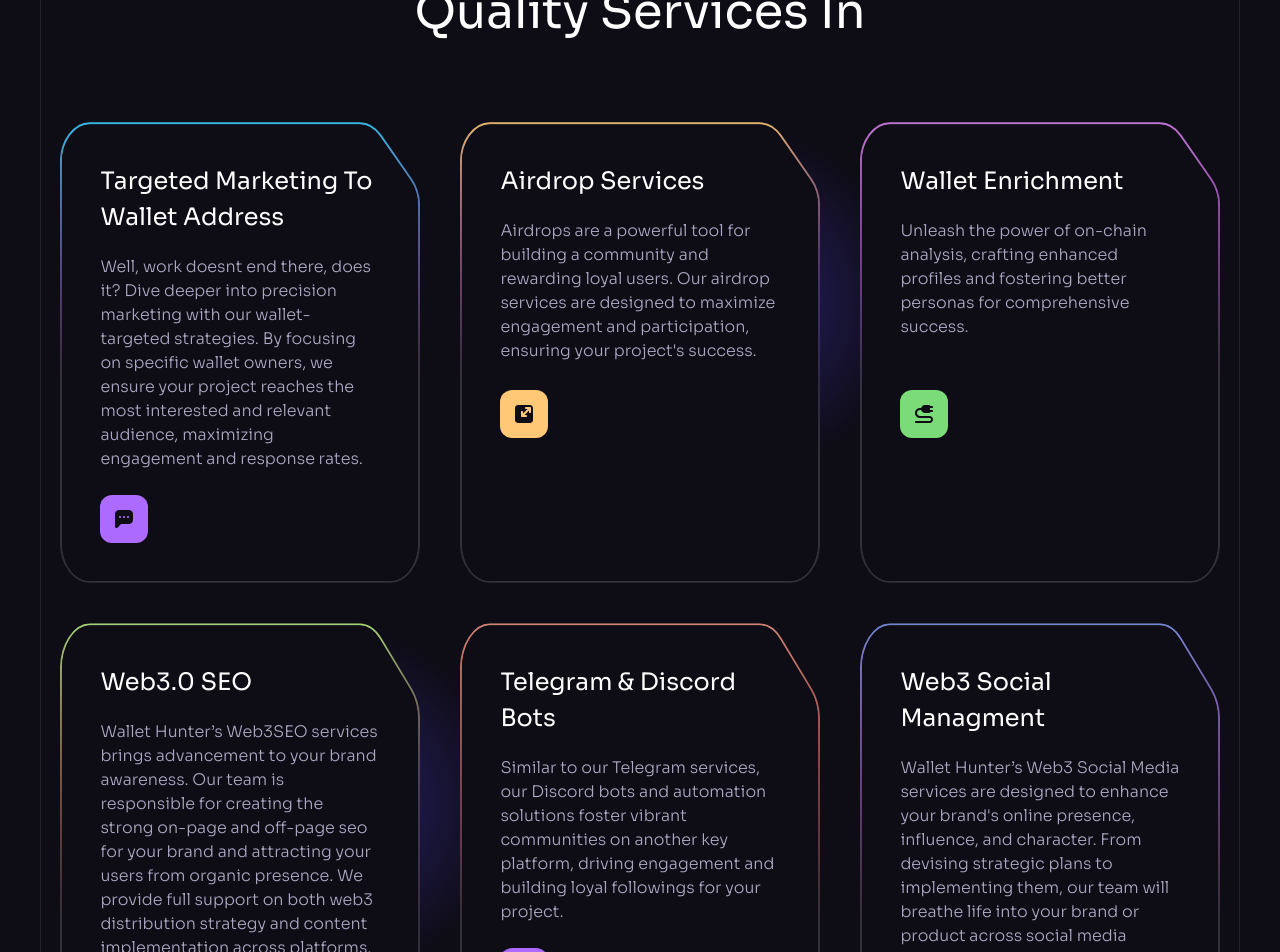
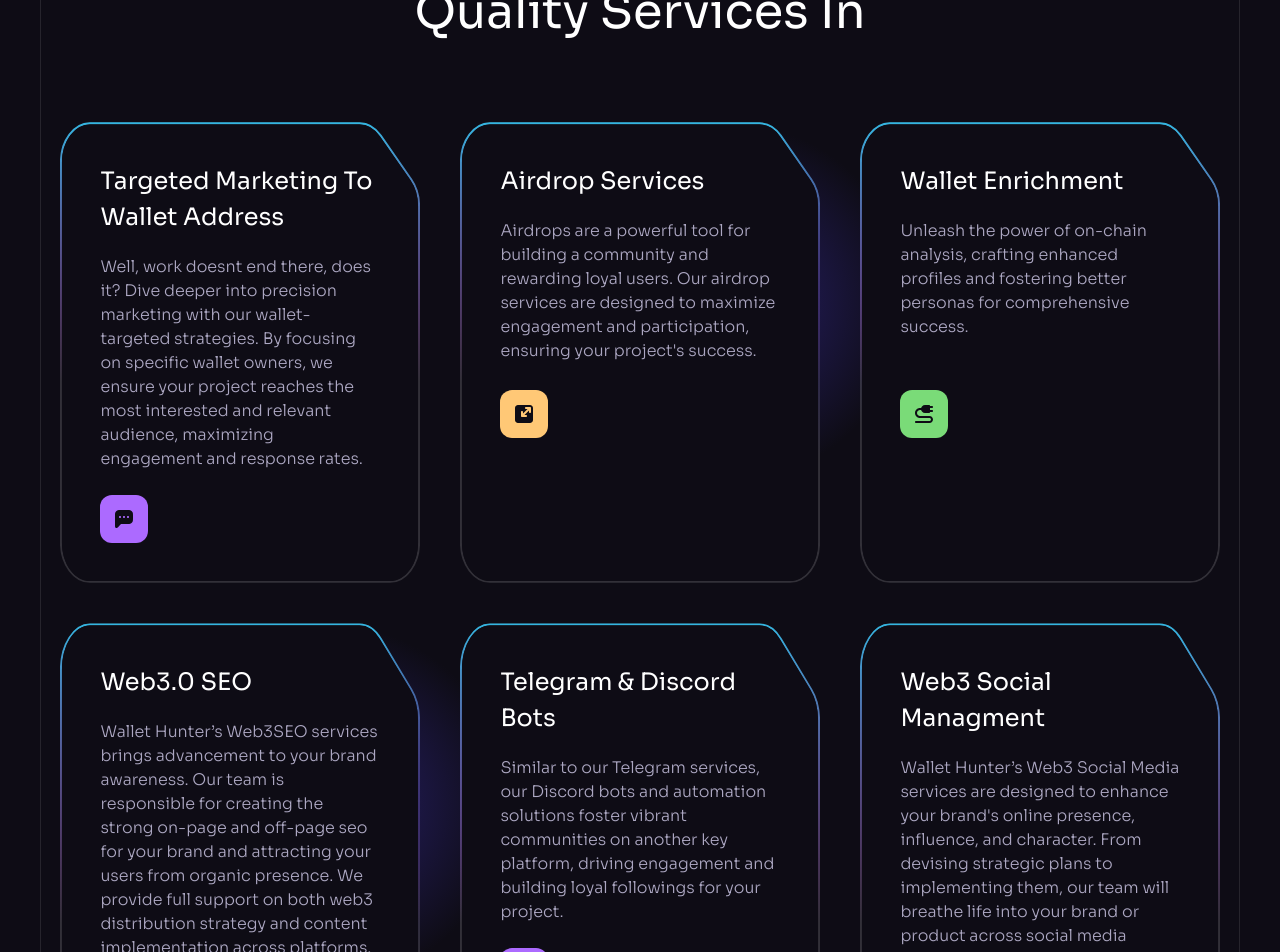
Before and after one commit to GayathriPCh/WalletHunter, a React (Vite) app in the folder wsite/: page / in a window 1280 px wide. Shown: the part 1560-2512 px from the top of the page. Built offline with nearby package versions, Linux system fonts and the light colour scheme.

Commit message:
Update index.js

```diff
--- a/wsite/src/constants/index.js
+++ b/wsite/src/constants/index.js
@@ -233,7 +233,7 @@
     id: "1",
     title: "Airdrop Services",
     text: "Airdrops are a powerful tool for building a community and rewarding loyal users. Our airdrop services are designed to maximize engagement and participation, ensuring your project's success.",
-    backgroundUrl: "./src/assets/benefits/card-2.svg",
+    backgroundUrl: "./src/assets/benefits/card-1.svg",
     iconUrl: benefitIcon2,
     imageUrl: benefitImage2,
     light: true,
@@ -242,7 +242,7 @@
     id: "2",
     title: "Wallet Enrichment",
     text: "Unleash the power of on-chain analysis, crafting enhanced profiles and fostering better personas for comprehensive success.",
-    backgroundUrl: "./src/assets/benefits/card-3.svg",
+    backgroundUrl: "./src/assets/benefits/card-1.svg",
     iconUrl: benefitIcon3,
     imageUrl: benefitImage2,
   },
@@ -250,7 +250,7 @@
     id: "3",
     title: "Web3.0 SEO",
     text: "Wallet Hunter’s Web3SEO services brings advancement to your brand awareness. Our team is responsible for creating the strong on-page and off-page seo for your brand and attracting your users from organic presence. We provide full support on both web3 distribution strategy and content implementation across platforms.",
-    backgroundUrl: "./src/assets/benefits/card-4.svg",
+    backgroundUrl: "./src/assets/benefits/card-1.svg",
     iconUrl: benefitIcon4,
     imageUrl: benefitImage2,
     light: true,
@@ -259,7 +259,7 @@
     id: "4",
     title: "Telegram & Discord Bots",
     text: "Similar to our Telegram services, our Discord bots and automation solutions foster vibrant communities on another key platform, driving engagement and building loyal followings for your project.",
-    backgroundUrl: "./src/assets/benefits/card-5.svg",
+    backgroundUrl: "./src/assets/benefits/card-1.svg",
     iconUrl: benefitIcon1,
     imageUrl: benefitImage2,
   },
@@ -267,7 +267,7 @@
     id: "5",
     title: "Web3 Social Managment",
     text: "Wallet Hunter’s Web3 Social Media services are designed to enhance your brand's online presence, influence, and character. From devising strategic plans to implementing them, our team will breathe life into your brand or product across social media platforms. We develop a dynamic social media strategy that sustains itself, ensuring continuous growth and engagement for your brand.",
-    backgroundUrl: "./src/assets/benefits/card-6.svg",
+    backgroundUrl: "./src/assets/benefits/card-1.svg",
     iconUrl: benefitIcon2,
     imageUrl: benefitImage2,
   },
@@ -283,7 +283,7 @@
     id: "7",
     title: "Transition From Web 2.0 to 3.0",
     text: "The shift from Web 2.0 to Web 3.0 is monumental. Our team guides you through this transition, ensuring your project leverages the full potential of decentralized technologies and methodologies.",
-    backgroundUrl: "./src/assets/benefits/card-4.svg",
+    backgroundUrl: "./src/assets/benefits/card-1.svg",
     iconUrl: benefitIcon2,
     imageUrl: benefitImage2,
   },
@@ -291,7 +291,7 @@
     id: "8",
     title: "Collabration & Partnership",
     text: "Expand your network and capabilities through strategic quests and partnerships. We facilitate connections with other projects and platforms, opening doors to new opportunities and synergies.",
-    backgroundUrl: "./src/assets/benefits/card-3.svg",
+    backgroundUrl: "./src/assets/benefits/card-1.svg",
     iconUrl: benefitIcon2,
     imageUrl: benefitImage2,
   },
```
